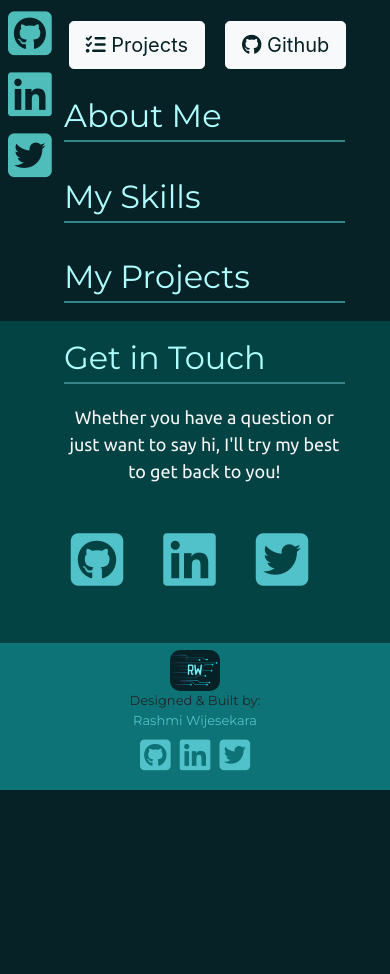
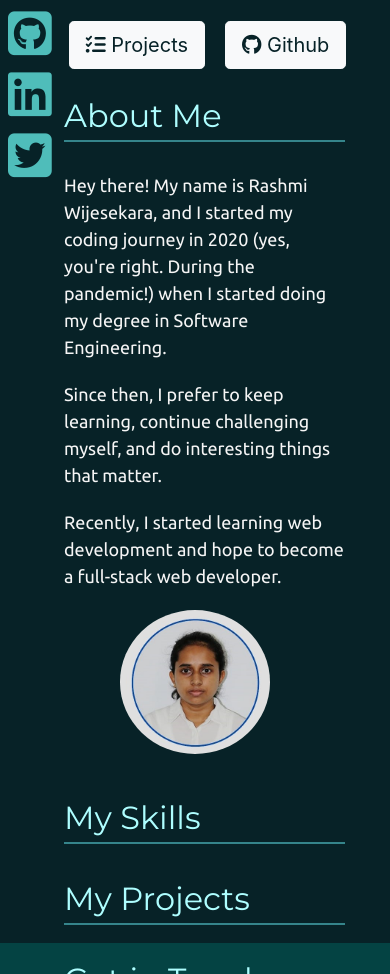
Before and after one commit to Rashmi-Wijesekara/portfolio, a plain HTML site: page index.html in a window 390 px wide. Shown: the part 422-1396 px from the top of the page. Before the commit the page ends 1212 px from the top, so only its background shows below. Drawn offline with nearby package versions, Linux system fonts and the light colour scheme.

Commit message:
about me section completed

```diff
--- a/css/styles.css
+++ b/css/styles.css
@@ -119,6 +119,24 @@ body {
     width: 90%;
     border-bottom: 2px solid #35858B;
 }
+
+.sentence {
+    color: whitesmoke;
+    font-family: Ubuntu;
+    font-size: 18px;
+    margin: 20px 0 0 25px;
+    text-align: left;
+    width: 90%;
+}
+
+.my-photo {
+    width: 250px;
+}
+.photo {
+    border-radius: 100%;
+    margin-top: 30px;
+    margin-left: 80px;
+}
 /****************************************************/
 
 /* skills section */
@@ -130,13 +148,8 @@ body {
     background: #044343;
 }
 
-.sentence {
-    color: whitesmoke;
-    font-family: Ubuntu;
-    font-size: 18px;
-    margin: 20px 0 0 25px;
+.contact-section .sentence {
     text-align: center;
-    width: 90%;
 }
 
 .contact-social-medias {
@@ -192,6 +205,18 @@ footer {
         margin-left: 25px;
         justify-content: center;
     }
+
+    .photo {
+        width: 150px;
+        margin: auto;
+    }
+
+    .my-photo {
+        display:flex;
+        justify-content: center;
+        margin: auto;
+        padding: 20px 0;
+    }
 }
 
 /* Medium devices (tablets, 768px and up) */
@@ -204,4 +229,9 @@ footer {
     .btn-set1 {
         margin-right: 50px;
     }
+
+    .photo {
+        margin-left: 10px;
+        margin-top: 100px;
+    }
 }
--- a/index.html
+++ b/index.html
@@ -115,6 +115,26 @@
                 About Me
             </div>
 
+            <div class="row">
+                <div class="intro col-md-6 col-sm-12">
+                    <div class="sentence">
+                        Hey there! My name is Rashmi Wijesekara, and I started my coding journey in 2020
+                        (yes, you're right. During the pandemic!) when I started doing my degree in Software Engineering.
+                    </div>
+                    <div class="sentence">
+                        Since then, I prefer to keep learning, continue challenging myself, and do interesting things that matter.
+                    </div>
+                    <div class="sentence">
+                        Recently, I started learning web development and hope to become a full-stack web developer.
+                    </div>
+                </div>
+
+                <div class="my-photo col-md-6 col-sm-12">
+                    <img src="images/photo.png" alt="photo" width="250" class="photo">
+                </div>
+
+            </div>
+
         </div> <!-- about-section -->
 
 
```
Also changed, not shown: images/photo.png (added).
